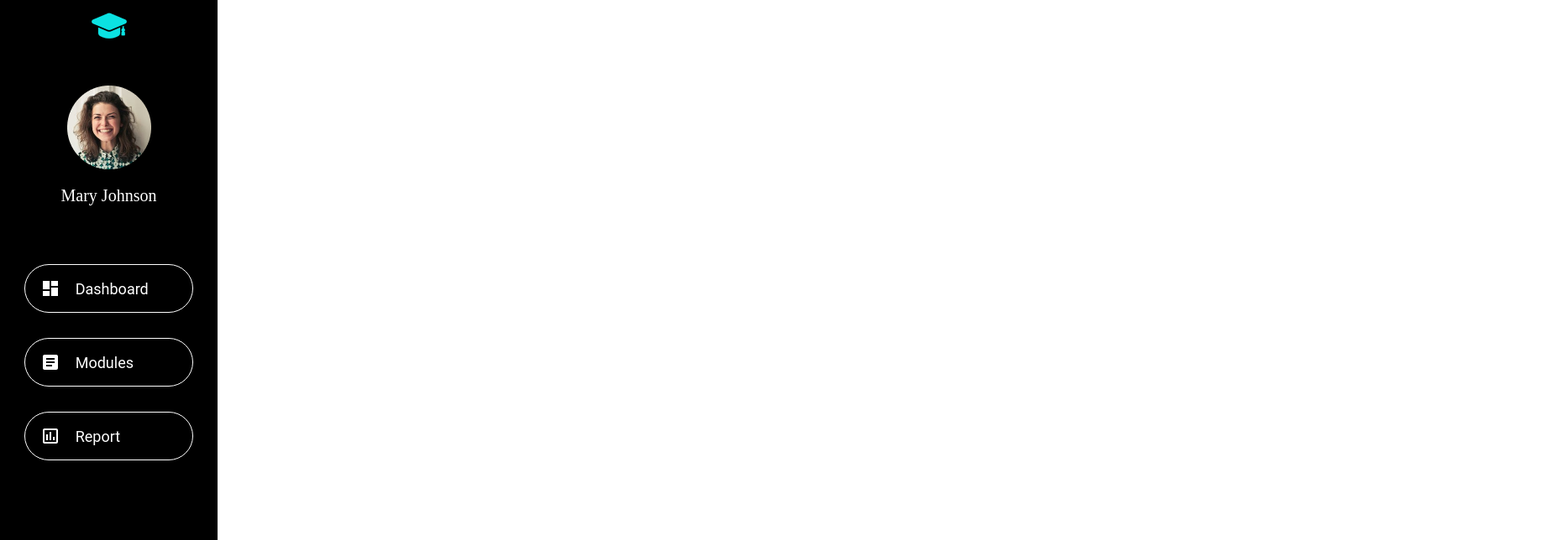
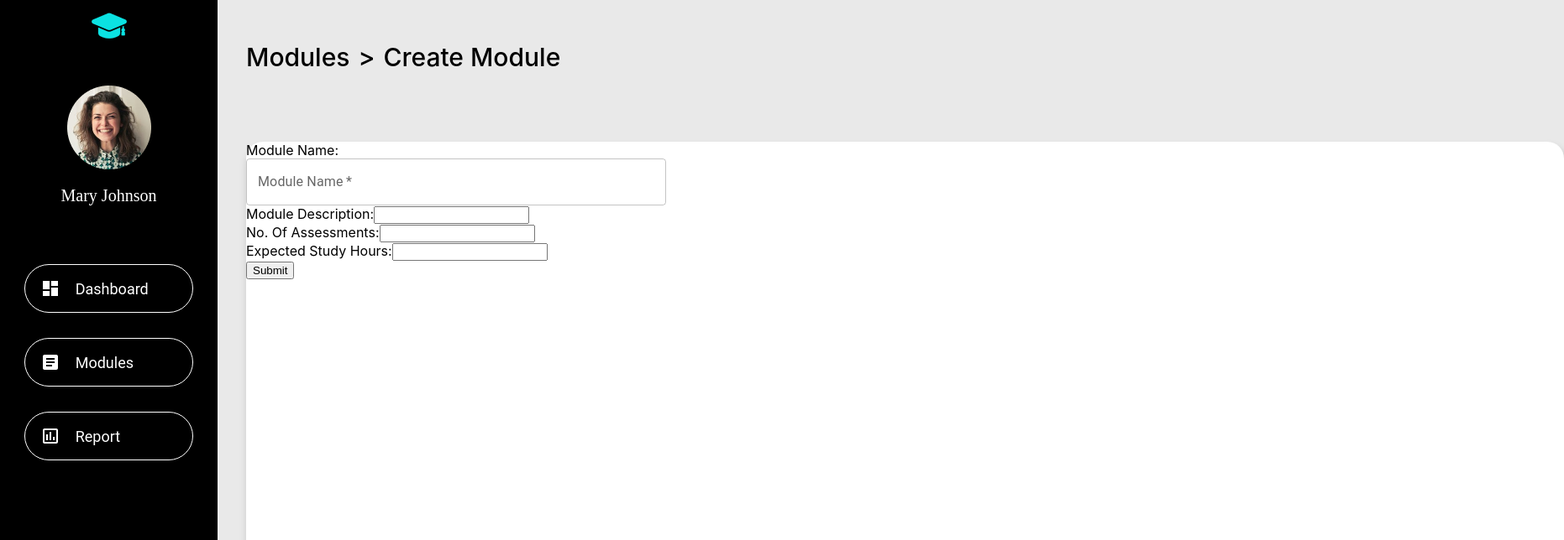
Before and after one commit to Enara123/LearningManagement, a React (Create React App) app in the folder frontend/: page /create-module in a window 1280 px wide. Shown: the top 644 px of the page at 84% size, 1862 px wide, since content can reach past the window. Built offline with nearby package versions, Linux system fonts and the light colour scheme.

Commit message:
new appproach

```diff
--- a/frontend/package.json
+++ b/frontend/package.json
@@ -5,6 +5,7 @@
   "dependencies": {
     "@emotion/react": "^11.11.1",
     "@emotion/styled": "^11.11.0",
+    "@mui/styled-engine": "npm:@mui/styled-engine-sc@latest",
     "@mui/icons-material": "^5.14.18",
     "@mui/material": "^5.14.18",
     "@testing-library/jest-dom": "^5.17.0",
@@ -24,6 +25,10 @@
     "react-toastify": "^9.1.3",
     "web-vitals": "^2.1.4"
   },
+  "resolutions": {
+       "@mui/styled-engine": "npm:@mui/styled-engine-sc@latest"
+     },
+
   "scripts": {
     "start": "react-scripts start",
     "build": "react-scripts build",
--- a/frontend/src/App.css
+++ b/frontend/src/App.css
@@ -7,6 +7,7 @@
 body {
   margin: 0;
   padding: 0;
+  background-color: #e9e9e9;
 }
 
 .SideBar {
@@ -53,6 +54,8 @@ body {
 
 .SideBarList #active {
   background-color: #0be2e2;
+  color: black;
+  border: 1px solid black;
 }
 
 .row #icon {
@@ -88,6 +91,17 @@ body {
   width: 100%;
   height: 100%;
 }
+.CreateModule {
+  margin-left: 293px;
+  width: 100%;
+  height: 100%;
+}
+
+.HomePage {
+  margin-left: 293px;
+  width: 100%;
+  height: 100%;
+}
 
 .moduleCards {
   display: flex;
@@ -104,3 +118,21 @@ body {
   font-weight: 500;
   margin-top: 50px;
 }
+
+.headingSpan {
+  display: flex;
+  flex-direction: row;
+  gap: 10px;
+  margin-top: 0px;
+}
+
+.CreateFormDiv {
+  width: 1569px;
+  height: 720px;
+  flex-shrink: 0;
+  background-color: white;
+  margin-top: 53px;
+  border: 0px solid white;
+  border-radius: 20px;
+  box-shadow: 3px 8px 10px 2px rgba(0, 0, 0, 0.15);
+}
--- a/frontend/src/App.js
+++ b/frontend/src/App.js
@@ -9,6 +9,7 @@ import Login from "./pages/Login";
 import Home from "./pages/Home";
 import Modules from "./pages/Modules";
 import SideBar from "./components/SideBar";
+import CreateModule from "./pages/CreateModule";
 
 const App = () => {
   return (
@@ -20,8 +21,6 @@ const App = () => {
 
 const AppContent = () => {
   const location = useLocation();
-
-  // Check if the current route is the login page
   const isLoginPage = location.pathname === "/";
 
   return (
@@ -31,6 +30,7 @@ const AppContent = () => {
         <Route path="/" element={<Login />} />
         <Route path="/home" element={<Home />} />
         <Route path="/modules" element={<Modules />} />
+        <Route path="/create-module" element={<CreateModule />} />
       </Routes>
     </div>
   );
--- /dev/null
+++ b/frontend/src/pages/CreateModule.js
@@ -0,0 +1,82 @@
+import React, { useState } from "react";
+import TextField from "@mui/material/TextField";
+import Box from "@mui/material/Box";
+
+const CreateModule = () => {
+  const [moduleName, setModuleName] = useState("");
+  const [moduleDescription, setModuleDescription] = useState("");
+  const [noOfAssessments, setNoOfAssessments] = useState("");
+  const [expectedStudyHours, setExpectedStudyHours] = useState("");
+
+  const handleSubmit = (e) => {
+    e.preventDefault();
+    console.log("Module created:", {
+      moduleName,
+      moduleDescription,
+      noOfAssessments,
+      expectedStudyHours,
+    });
+  };
+
+  return (
+    <div className="CreateModule">
+      <p className="headingSpan">
+        <p className="Moduleheading">Modules</p>
+        <p className="Moduleheading">{">"}</p>
+        <p className="Moduleheading">Create Module</p>
+      </p>
+
+      <div className="CreateFormDiv">
+        <form onSubmit={handleSubmit}>
+          <div>
+            <Box
+              sx={{
+                width: 500,
+                maxWidth: "100%",
+              }}
+            >
+              <label>Module Name:</label>
+              <TextField
+                required
+                fullWidth
+                id="fullWidth"
+                label="Module Name"
+                variant="outlined"
+                value={moduleName}
+                onChange={(e) => setModuleName(e.target.value)}
+              />
+            </Box>
+          </div>
+
+          <div>
+            <label>Module Description:</label>
+            <input
+              type="text"
+              value={moduleDescription}
+              onChange={(e) => setModuleDescription(e.target.value)}
+            />
+          </div>
+          <div>
+            <label>No. Of Assessments:</label>
+            <input
+              type="number"
+              value={noOfAssessments}
+              onChange={(e) => setNoOfAssessments(e.target.value)}
+            />
+          </div>
+          <div>
+            <label>Expected Study Hours:</label>
+            <input
+              type="number"
+              value={expectedStudyHours}
+              onChange={(e) => setExpectedStudyHours(e.target.value)}
+            />
+          </div>
+          <button type="submit">Submit</button>
+        </form>
+      </div>
+    </div>
+  );
+};
+
+export default CreateModule;
--- a/frontend/src/pages/Home.js
+++ b/frontend/src/pages/Home.js
@@ -1,5 +1,5 @@
 function Home() {
-  return <div style={{ display: "flex" }}>Hellko</div>;
+  return <div className="HomePage">Hellko</div>;
 }
 
 export default Home;
--- a/frontend/src/pages/Modules.js
+++ b/frontend/src/pages/Modules.js
@@ -2,10 +2,14 @@ import React from "react";
 import ButtonCustom from "../components/ButtonCustom";
 import ModuleCard from "../components/ModuleCard";
 import "../App.css";
+import { useNavigate } from "react-router-dom";
 
 const Modules = () => {
+  const navigation = useNavigate();
+
   const handleCreateClick = () => {
     console.log("Create Module clicked");
+    navigation("/create-module");
   };
 
   return (
@@ -15,7 +19,7 @@ const Modules = () => {
         label="+ Create Module"
         height="50px"
         width="228px"
-        onClick={handleCreateClick()}
+        onClick={handleCreateClick}
       />
       <div className="moduleCards">
         <ModuleCard moduleId="655c49756723559f1e822166" />
```
Also changed, not shown: package.json (added, +10 -0 lines), 1 other file (tests, documents, lock files or other folders).
